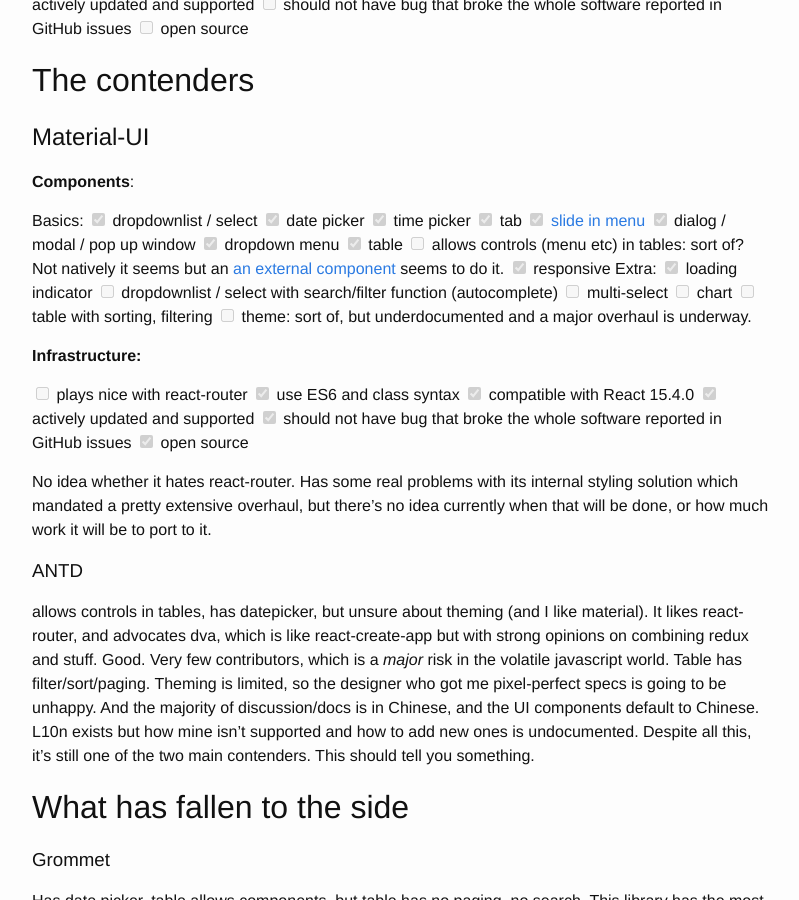
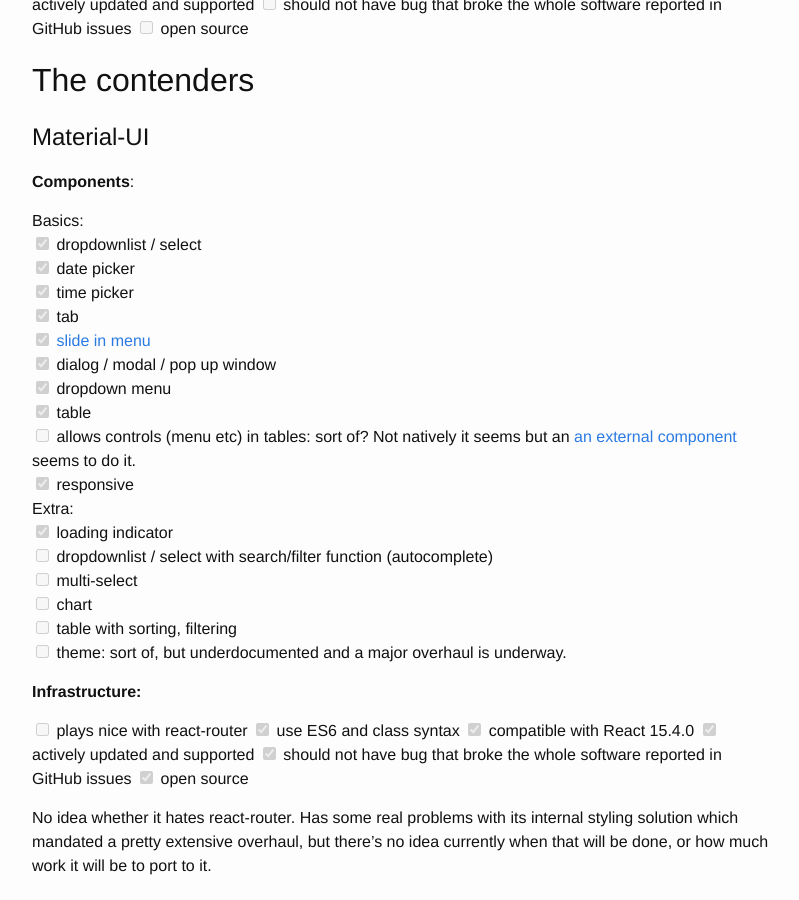
Before and after one commit to AllThatIsTheCase/AllThatIsTheCase.github.io, a Jekyll site: the page built from react.md, in a window 1280 px wide and 900 px high, scrolled down 1383 px. Shown: the whole window, without its empty margins (238-1037 px from the left). Built offline with Jekyll 4.4.1, drawn with Linux system fonts in a browser that asks for light colours; part of the change alters nothing that is shown.

Commit message:
react.md

```diff
--- a/react.md
+++ b/react.md
@@ -70,24 +70,24 @@ Extra:
 
 **Components**:
 
-Basics:
-<input disabled type="checkbox" checked> dropdownlist / select
-<input disabled type="checkbox" checked> date picker
-<input disabled type="checkbox" checked> time picker
-<input disabled type="checkbox" checked> tab
-<input disabled type="checkbox" checked> [slide in menu](http://callmenick.com/_development/slide-push-menus/)
-<input disabled type="checkbox" checked> dialog / modal / pop up window
-<input disabled type="checkbox" checked> dropdown menu
-<input disabled type="checkbox" checked> table
-<input disabled type="checkbox"> allows controls (menu etc) in tables: sort of? Not natively it seems but an [an external component](https://github.com/andela-cdaniel/mui-data-table) seems to do it.
-<input disabled type="checkbox" checked> responsive
-Extra:
-<input disabled type="checkbox" checked> loading indicator
-<input disabled type="checkbox"> dropdownlist / select with search/filter function (autocomplete)
-<input disabled type="checkbox"> multi-select
-<input disabled type="checkbox"> chart
-<input disabled type="checkbox"> table with sorting, filtering
-<input disabled type="checkbox"> theme: sort of, but underdocumented and a major overhaul is underway.
+Basics:<br/>
+<input disabled type="checkbox" checked> dropdownlist / select<br/>
+<input disabled type="checkbox" checked> date picker<br/>
+<input disabled type="checkbox" checked> time picker<br/>
+<input disabled type="checkbox" checked> tab<br/>
+<input disabled type="checkbox" checked> [slide in menu](http://callmenick.com/_development/slide-push-menus/)<br/>
+<input disabled type="checkbox" checked> dialog / modal / pop up window<br/>
+<input disabled type="checkbox" checked> dropdown menu<br/>
+<input disabled type="checkbox" checked> table<br/>
+<input disabled type="checkbox"> allows controls (menu etc) in tables: sort of? Not natively it seems but an [an external component](https://github.com/andela-cdaniel/mui-data-table) seems to do it.<br/>
+<input disabled type="checkbox" checked> responsive<br/>
+Extra:<br/>
+<input disabled type="checkbox" checked> loading indicator<br/>
+<input disabled type="checkbox"> dropdownlist / select with search/filter function (autocomplete)<br/>
+<input disabled type="checkbox"> multi-select<br/>
+<input disabled type="checkbox"> chart<br/>
+<input disabled type="checkbox"> table with sorting, filtering<br/>
+<input disabled type="checkbox"> theme: sort of, but underdocumented and a major overhaul is underway.<br/>
 
 **Infrastructure:**
 
```
